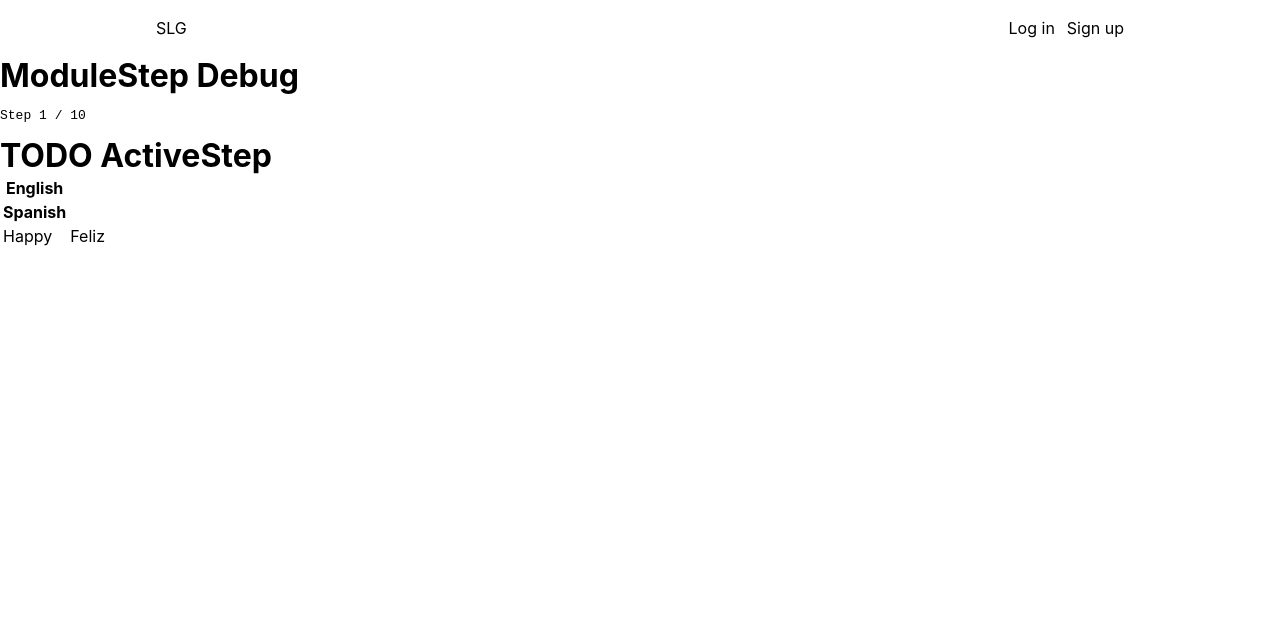
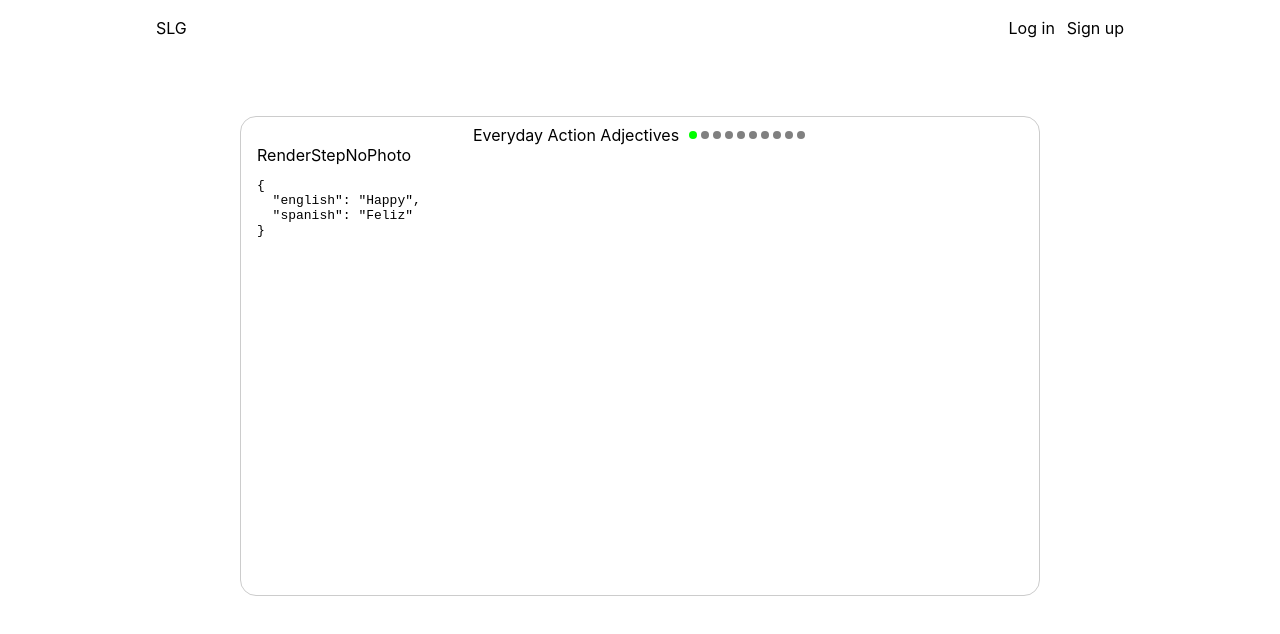
Before and after one commit to ssheth7/SpanishLearningGame, a Next.js app in the folder client/: page /modules/beginner/adj/1 in a window 1280 px wide. Shown: the top 634 px of the page. Built offline with nearby package versions, Linux system fonts and the light colour scheme.

Commit message:
add step

```diff
--- a/client/components/game/ActiveStep.js
+++ b/client/components/game/ActiveStep.js
@@ -1,25 +1,19 @@
 import styles from "./ActiveStep.module.css"
 
-export default function ActiveStep({ step }) {
+import RenderStepNoPhoto from "../module/RenderStepNoPhoto"
+import RenderStepPhoto from "../module/RenderStepPhoto"
+
+export default function ActiveStep({ step, actionBar = null }) {
   return (
     <div className={styles.activeStep}>
-      <h1> TODO ActiveStep </h1>
-      <table>
-        <thead>
-          <tr>
-            <th>English</th>
-          </tr>
-          <tr>
-            <th>Spanish</th>
-          </tr>
-        </thead>
-        <tbody>
-          <tr>
-            <td>{step?.english}</td>
-            <td>{step?.spanish}</td>
-          </tr>
-        </tbody>
-      </table>
+      <div className={styles.stepContainer}>
+        <div className={styles.center}>{actionBar}</div>
+        {step?.photo ? <RenderStepPhoto step={step} /> : <RenderStepNoPhoto step={step} />}
+
+        <code>
+          <pre>{JSON.stringify(step, null, 2)}</pre>
+        </code>
+      </div>
     </div>
   )
 }
--- a/client/components/game/ActiveStep.module.css
+++ b/client/components/game/ActiveStep.module.css
@@ -0,0 +1,21 @@
+.stepContainer {
+    max-width: 800px;
+    margin: 0 auto;
+    margin-top: 60px;
+    min-height: 480px;
+    /* box-shadow: 0 0 10px rgba(0, 0, 0, 0.5); */
+    border: 1px solid #ccc;
+    border-radius: 16px;
+    padding: 8px;
+    padding-left: 16px;
+    padding-right: 16px;
+}
+.center {
+    margin: 0 auto;
+    /* border: 1px solid red; */
+}
+.center>* {
+    margin: 0 auto;
+    /* border: 1px solid blue; */
+    width: fit-content;
+}
--- a/client/components/game/StepActionBar.js
+++ b/client/components/game/StepActionBar.js
@@ -1,11 +1,29 @@
 import styles from "./StepActionBar.module.css"
+
+function SteppedBar({ numer = 0, denom = 1 }) {
+  return (
+    <span className={styles.steppedBar}>
+      {Array(numer)
+        .fill(0)
+        .map((_, i) => (
+          <div key={i} className={styles.steppedActive} />
+        ))}
+      {Array(denom - numer)
+        .fill(0)
+        .map((_, i) => (
+          <div key={`none` + i} className={styles.steppedInactive} />
+        ))}
+    </span>
+  )
+}
 
 export default function StepActionBar({ module, stepIndex }) {
   return (
-    <div className={styles.stepActionBar}>
-      <pre>
-        Step {stepIndex + 1} / {module.steps.length}
-      </pre>
-    </div>
+    <span className={styles.flex}>
+      <span>{module.title} </span>
+      <span className={styles.stepActionBar}>
+        <SteppedBar numer={stepIndex + 1} denom={module.steps.length} />
+      </span>
+    </span>
   )
 }
--- a/client/components/game/StepActionBar.module.css
+++ b/client/components/game/StepActionBar.module.css
@@ -0,0 +1,27 @@
+.steppedBar {
+    display: flex;
+    flex-direction: row;
+    flex: 1;
+}
+.steppedBar div {
+    width: 8px;
+    height: 8px;
+    background-color: gray;
+    border-radius: 100%;
+    margin: 0 2px;
+}
+.steppedBar div.steppedActive {
+    background-color: #00ff00;
+}
+
+.flex {
+    display: flex;
+    flex-direction: row;
+    flex: 1;
+    align-items: center;
+    justify-items: center;
+}
+
+.flex>* {
+    margin: 0 4px;
+}
--- /dev/null
+++ b/client/components/module/RenderStepNoPhoto.js
@@ -0,0 +1,5 @@
+import styles from "./RenderStep.module.css"
+
+export default function RenderStepNoPhoto({ step }) {
+  return <>RenderStepNoPhoto</>
+}
--- a/client/components/module/RenderStepPhoto.js
+++ b/client/components/module/RenderStepPhoto.js
@@ -1,5 +1,5 @@
 import styles from "./RenderStep.module.css"
 
-export default function RenderStep({ step }) {
+export default function RenderStepPhoto({ step }) {
   return <>RenderStep</>
 }
--- a/client/pages/modules/[level]/[module]/[step].js
+++ b/client/pages/modules/[level]/[module]/[step].js
@@ -6,17 +6,20 @@ import ActiveStep from "../../../../components/game/ActiveStep"
 
 import StepActionBar from "../../../../components/game/StepActionBar"
 
+import AppContainer from "../../../../components/common/AppContainer"
+
 export default function ModuleStep({ level, module, stepIndex, step }) {
   return (
     <AppLayout activePage="/modules">
-      <h1>ModuleStep Debug</h1>
+      <AppContainer>
+        {/* <h1>ModuleStep Debug</h1> */}
 
-      {module && step ? (
-        <>
-          <StepActionBar module={module} stepIndex={stepIndex} />
-          <ActiveStep step={step} />
-        </>
-      ) : null}
+        {module && step ? (
+          <>
+            <ActiveStep actionBar={<StepActionBar module={module} stepIndex={stepIndex} />} step={step} />
+          </>
+        ) : null}
+      </AppContainer>
     </AppLayout>
   )
 }
--- a/client/pages/modules/[level]/[module]/survey.js
+++ b/client/pages/modules/[level]/[module]/survey.js
@@ -7,7 +7,8 @@ export default function ModuleSurvey({}) {
     <AppLayout activePage="/modules">
       <h1>Post-module survey</h1>
 
-      {/* TODO */}
+
+
     </AppLayout>
   )
 }
```
